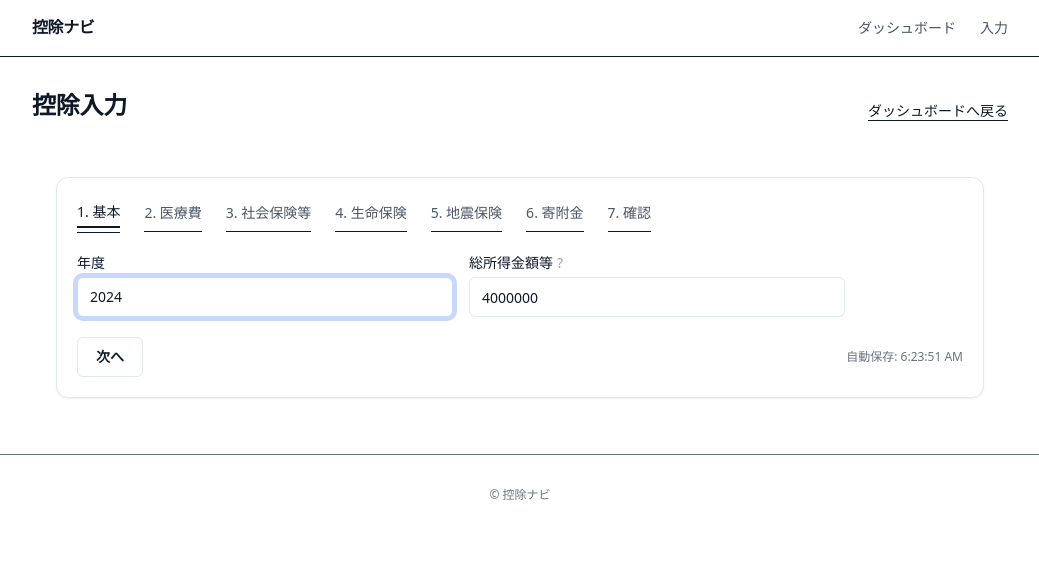
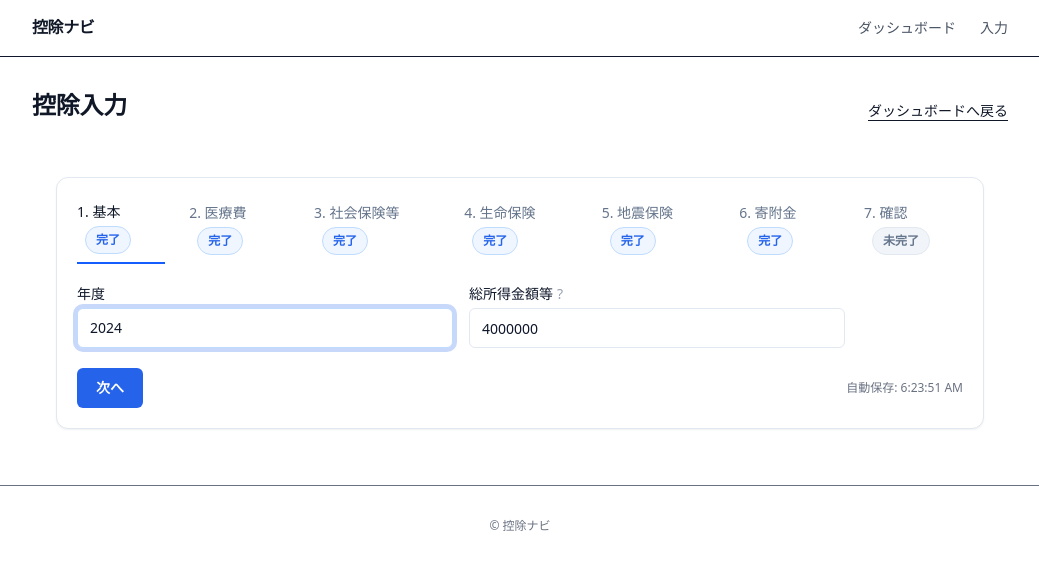
Before and after one commit to shunki-235/koujo-navi, a Next.js app: page /deductions/flow in a window 1280 px wide. Shown: the top 570 px of the page, without its empty margins (120-1159 px from the left). Built offline with nearby package versions, Linux system fonts and the light colour scheme.

Commit message:
feat(ui): ステップに完了/未完了バッジと選択インジケータを追加し、結果パネルをカード/共通ボタンに統一

```diff
--- a/src/app/(deductions)/deductions/flow/FlowForm.tsx
+++ b/src/app/(deductions)/deductions/flow/FlowForm.tsx
@@ -169,11 +169,18 @@ export function FlowForm() {
       <form onSubmit={handleSubmit(onSubmit)} className="space-y-5 card p-5">
         <nav aria-label="ステップ">
           <ul className="flex items-center gap-6 text-sm overflow-x-auto">
-            {steps.map((s, idx) => (
-              <li key={s.key} aria-current={idx === step ? "step" : undefined} className="pb-1 border-b">
+            {steps.map((s, idx) => {
+              const isSelected = idx === step;
+              const isComplete = s.fields.length > 0 && s.fields.every((f) => {
+                const v = (watched as unknown as Record<string, unknown>)[f as string];
+                const hasError = Boolean((errors as unknown as Record<string, unknown>)[f as string]);
+                return v !== null && v !== undefined && String(v) !== "" && !hasError;
+              });
+              return (
+                <li key={s.key} aria-current={isSelected ? "step" : undefined} className={`pb-2 ${isSelected ? "border-b-2 border-blue-600" : "border-b border-transparent"}`}>
                   <button
                     type="button"
-                  className={`px-0 py-1 ${idx === step ? "text-gray-900 border-b-2 border-gray-900" : "text-gray-600 hover:text-gray-900"}`}
+                    className={`px-0 py-1 ${isSelected ? "text-gray-900" : "text-muted hover:text-gray-900"}`}
                     onClick={async () => {
                       const valid = await trigger(steps[step].fields);
                       if (valid) setStep(idx);
@@ -181,8 +188,10 @@ export function FlowForm() {
                   >
                     {idx + 1}. {s.label}
                   </button>
+                  <span className={`ml-2 align-middle badge ${isComplete ? "badge-primary" : "badge-neutral"}`}>{isComplete ? "完了" : "未完了"}</span>
                 </li>
-            ))}
+              );
+            })}
           </ul>
         </nav>
 
@@ -361,7 +370,7 @@ export function FlowForm() {
                   if (firstInvalid) setFocus(firstInvalid);
                 }
               }}
-              className="btn btn-outline"
+              className="btn btn-primary"
             >
               次へ
             </button>
@@ -378,7 +387,7 @@ export function FlowForm() {
       </form>
 
       {result && (
-        <div className="border-t p-0 overflow-hidden">
+        <div className="card p-0 overflow-hidden">
           <div className="sticky top-0 bg-white/80 backdrop-blur p-4 flex items-center justify-between">
             <div className="font-semibold">計算結果</div>
             <div className="text-base">
@@ -413,7 +422,7 @@ export function FlowForm() {
                   reset();
                   setResult(null);
                 }}
-                className="text-sm underline"
+                className="btn btn-outline"
               >
                 入力をクリア
               </button>
@@ -432,7 +441,7 @@ export function FlowForm() {
                     a.remove();
                     URL.revokeObjectURL(url);
                   }}
-                  className="inline-flex items-center border px-3 py-2 text-sm hover:bg-blue-50"
+                  className="btn btn-outline"
                 >
                   JSONをダウンロード
                 </button>
@@ -456,7 +465,7 @@ export function FlowForm() {
                     a.remove();
                     URL.revokeObjectURL(url);
                   }}
-                  className="inline-flex items-center border px-3 py-2 text-sm hover:bg-blue-50"
+                  className="btn btn-outline"
                 >
                   PDFをダウンロード
                 </button>
```
Lines whose indentation alone changed are shown as unchanged.
